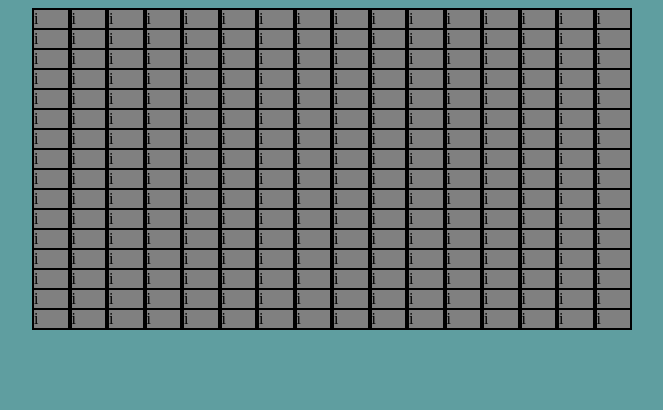
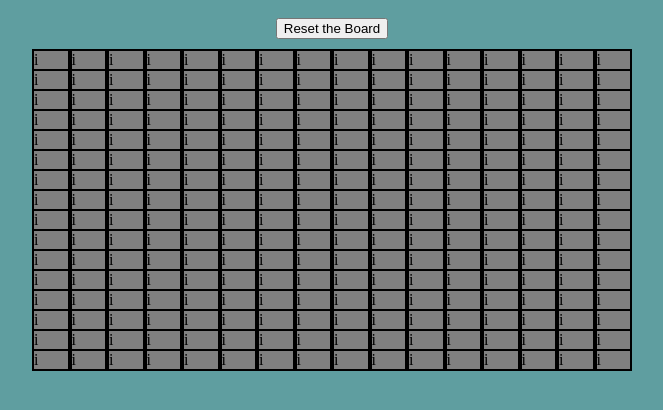
Before and after one commit to CoolGlasses/etch-a-sketch, a plain HTML site: page index.html in a window 1280 px wide. Shown: the whole page, without its empty margins (308-971 px from the left). Drawn offline with Linux system fonts and the light colour scheme.

Commit message:
added button to reset board and the prompt to get the next board size from the user

```diff
--- a/index.html
+++ b/index.html
@@ -6,7 +6,9 @@
 
     </head>
     <body>
-        <div id="headerBar"></div>
+        <div id="headerBar">
+            <button id="resetButton">Reset the Board</button>
+        </div>
         <div id="buttonBar"></div>
         <div id="mainBox"></div>
     </body>
--- a/javascript.js
+++ b/javascript.js
@@ -35,3 +35,9 @@ function createBoard(gridRows, gridColumns) {
 
 
 createBoard(gridRows, gridColumns);
+
+document.getElementById("resetButton").addEventListener("click", function(){
+    //Need to add Remove logic
+    let boardSize = prompt("How many squares per side?");
+    createBoard(boardSize, boardSize);
+});
--- a/style.css
+++ b/style.css
@@ -1,6 +1,16 @@
 body {
     background-color: cadetblue;
 
+}
+
+#headerBar {
+    display: flex;
+    justify-content: center;
+    padding: 10px;
+}
+
+#resetButton {
+    display: flex;
 }
 
 #mainBox {
@@ -28,11 +38,6 @@ body {
 
 }
 
-.row:hover {
-    background-color: navy;
-    color: gold;
-}
-
 .column {
     flex: 1;
     border: 1px solid black;
```
